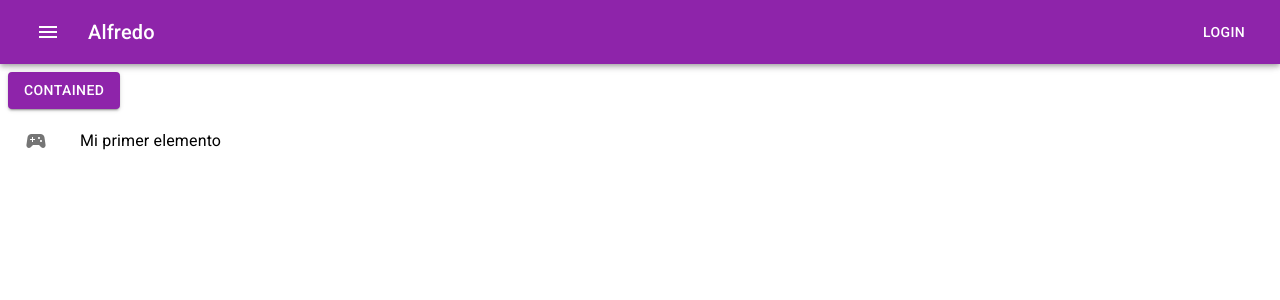
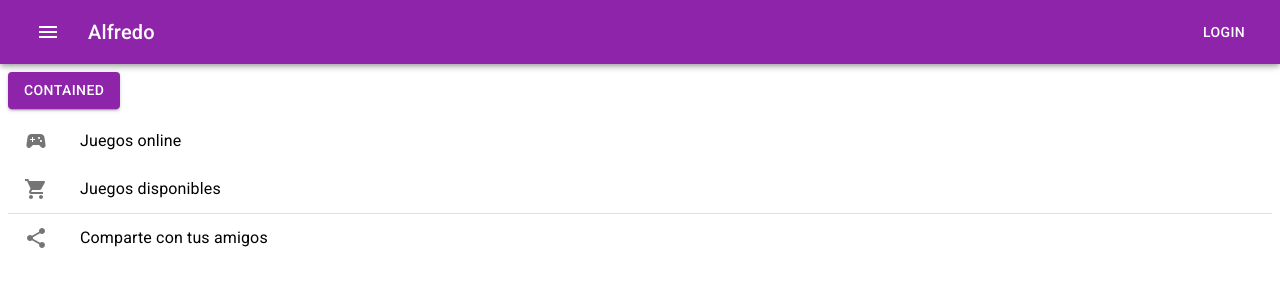
Before and after one commit to alfredomtzg/React-and-Material-UI, a React (Create React App) app: page / in a window 1280 px wide. Shown: the top 300 px of the page. Built offline with nearby package versions, Linux system fonts and the light colour scheme.

Commit message:
Agree divider and new button share

```diff
--- a/src/components/Listas.jsx
+++ b/src/components/Listas.jsx
@@ -8,19 +8,40 @@ import {
 } from '@material-ui/core'
 import SportsEsportsIcon from '@material-ui/icons/SportsEsports';
 import ShoppingCartIcon from '@material-ui/icons/ShoppingCart';
+import ShareIcon from '@material-ui/icons/Share';
 
 
 const Listas = () => {
   return(
     <div>
       <List component='nav'>
+
         <ListItem button>
           <ListItemIcon>
             <SportsEsportsIcon/>
           </ListItemIcon>
-          <ListItemText primary='Mi primer elemento'/>
+          <ListItemText primary='Juegos online'/>
         </ListItem>
+
+        <ListItem button>
+          <ListItemIcon>
+            <ShoppingCartIcon/>
+          </ListItemIcon>
+          <ListItemText primary='Juegos disponibles'/>
+        </ListItem>
+
+        <Divider/>
+
+        <ListItem button>
+          <ListItemIcon>
+            <ShareIcon/>
+          </ListItemIcon>
+          <ListItemText primary='Comparte con tus amigos'/>
+        </ListItem>
+
       </List>
+
+
     </div>
   )
 }
```
